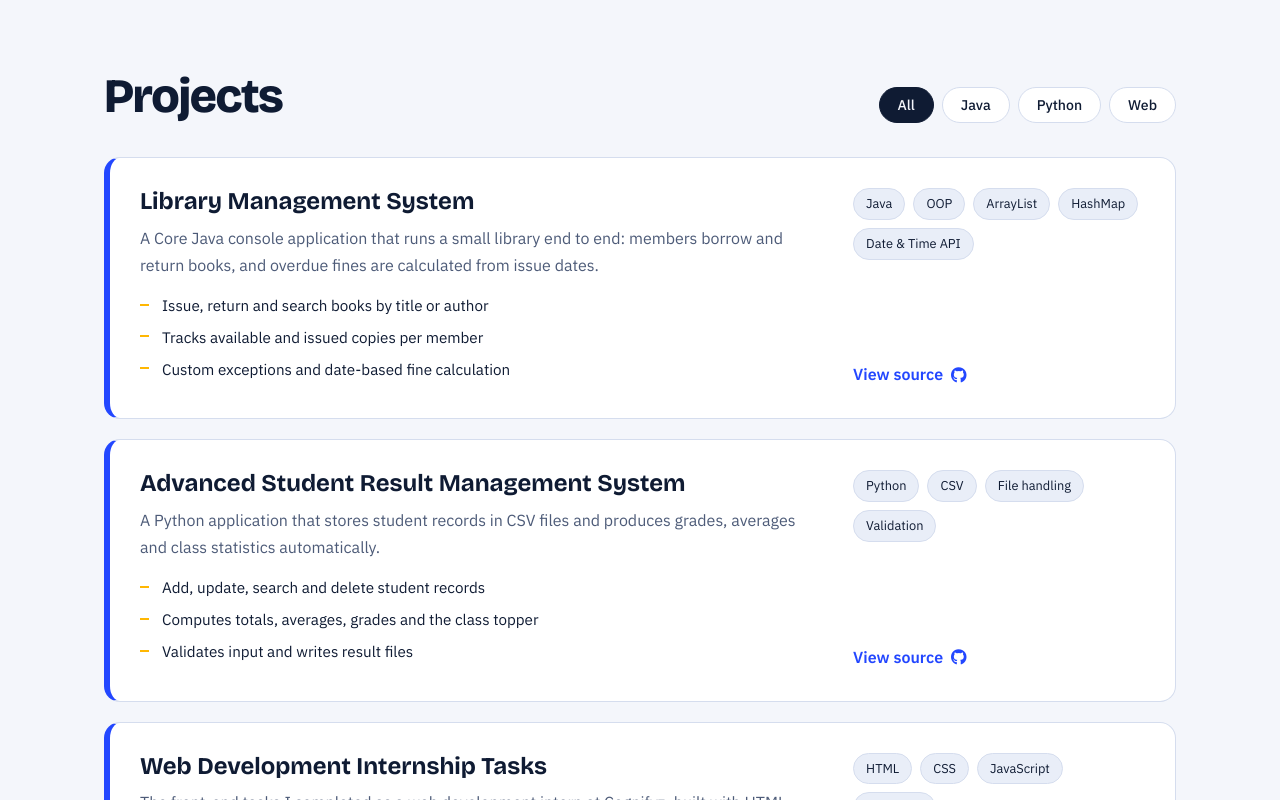
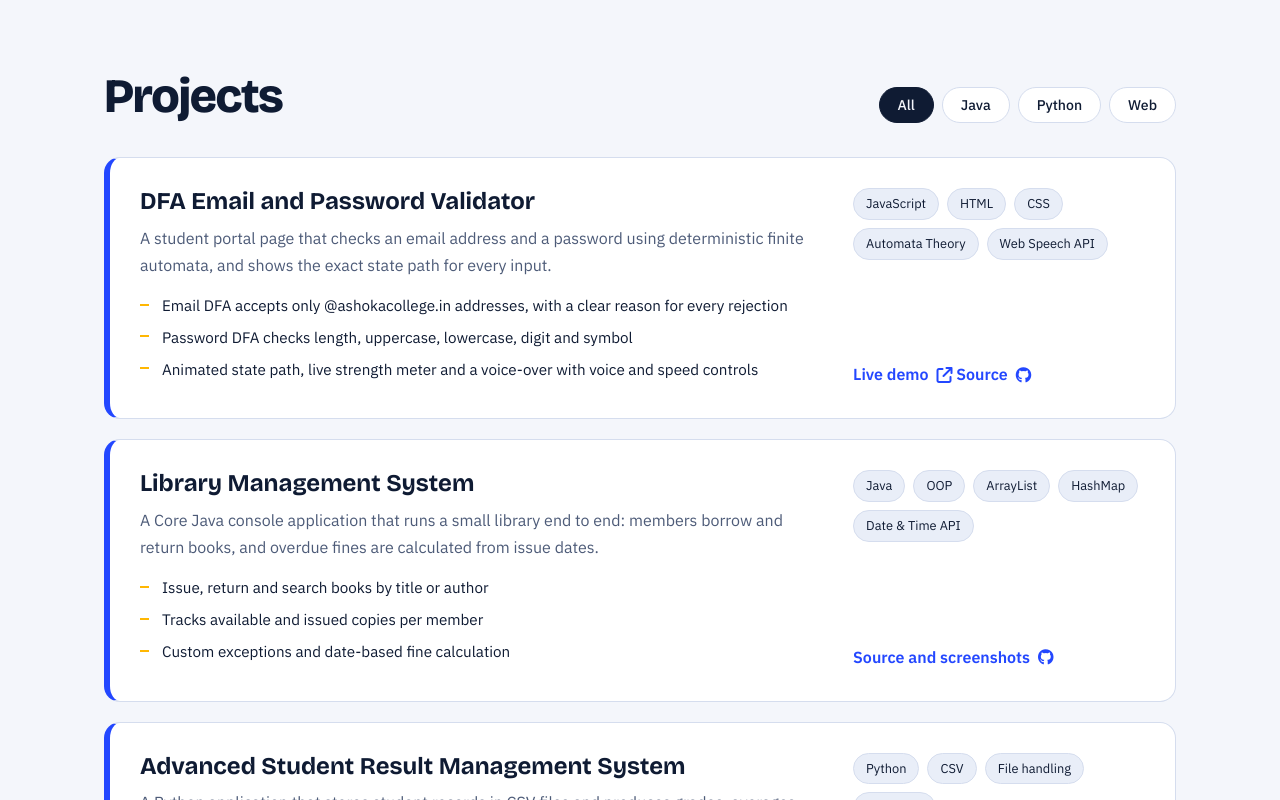
Before and after one commit to karupothulamalliswari3112/Portfolio, a plain HTML site: page index.html in a window 1280 px wide. Shown: the part 2000-2800 px from the top of the page. Drawn offline with nearby package versions, Linux system fonts and the light colour scheme.

Commit message:
index.html

```diff
--- a/index.html
+++ b/index.html
@@ -84,7 +84,7 @@
       <p>I'm focused on Java, Python and data structures and algorithms, and I enjoy turning a vague problem into clear, working code. As a third-year student, I'm looking for an internship where I can work on production code, receive code reviews and take ownership of a small feature.</p>
       <ul class="facts">
         <li><strong>8.72</strong><span>CGPA</span></li>
-        <li><strong>3</strong><span>Public projects</span></li>
+        <li><strong>4</strong><span>Public projects</span></li>
         <li><strong>1</strong><span>Internship completed</span></li>
         <li><strong>2028</strong><span>Graduation</span></li>
       </ul>
@@ -117,6 +117,25 @@
     </div>
 
     <div class="projects">
+      <article class="proj" data-cat="web">
+        <div class="proj-main">
+          <h3>DFA Email and Password Validator</h3>
+          <p>A student portal page that checks an email address and a password using deterministic finite automata, and shows the exact state path for every input.</p>
+          <ul class="bullets">
+            <li>Email DFA accepts only @ashokacollege.in addresses, with a clear reason for every rejection</li>
+            <li>Password DFA checks length, uppercase, lowercase, digit and symbol</li>
+            <li>Animated state path, live strength meter and a voice-over with voice and speed controls</li>
+          </ul>
+        </div>
+        <div class="proj-side">
+          <div class="tags"><span>JavaScript</span><span>HTML</span><span>CSS</span><span>Automata Theory</span><span>Web Speech API</span></div>
+          <div class="links">
+            <a class="link" href="https://karupothulamalliswari3112.github.io/DFA-Email-Password-Validator/" target="_blank" rel="noopener noreferrer">Live demo <i class="fas fa-arrow-up-right-from-square"></i></a>
+            <a class="link" href="https://github.com/karupothulamalliswari3112/DFA-Email-Password-Validator" target="_blank" rel="noopener noreferrer">Source <i class="fab fa-github"></i></a>
+          </div>
+        </div>
+      </article>
+
       <article class="proj" data-cat="java">
         <div class="proj-main">
           <h3>Library Management System</h3>
@@ -129,7 +148,9 @@
         </div>
         <div class="proj-side">
           <div class="tags"><span>Java</span><span>OOP</span><span>ArrayList</span><span>HashMap</span><span>Date & Time API</span></div>
-          <a class="link" href="https://github.com/karupothulamalliswari3112/Library-Management-System" target="_blank" rel="noopener noreferrer">View source <i class="fab fa-github"></i></a>
+          <div class="links">
+            <a class="link" href="https://github.com/karupothulamalliswari3112/Library-Management-System" target="_blank" rel="noopener noreferrer">Source and screenshots <i class="fab fa-github"></i></a>
+          </div>
         </div>
       </article>
 
@@ -145,24 +166,31 @@
         </div>
         <div class="proj-side">
           <div class="tags"><span>Python</span><span>CSV</span><span>File handling</span><span>Validation</span></div>
-          <a class="link" href="https://github.com/karupothulamalliswari3112/Advanced-Student-Result-Management-System" target="_blank" rel="noopener noreferrer">View source <i class="fab fa-github"></i></a>
+          <div class="links">
+            <a class="link" href="https://github.com/karupothulamalliswari3112/Advanced-Student-Result-Management-System" target="_blank" rel="noopener noreferrer">Source and screenshots <i class="fab fa-github"></i></a>
+          </div>
         </div>
       </article>
 
       <article class="proj" data-cat="web">
         <div class="proj-main">
-          <h3>Web Development Internship Tasks</h3>
-          <p>The front-end tasks I completed as a web development intern at Cognifyz, built with HTML, CSS, JavaScript and Bootstrap.</p>
+          <h3>Cognifyz Internship Web Tasks</h3>
+          <p>Four front-end tasks across two levels from my web development internship, each with its own live demo.</p>
           <ul class="bullets">
-            <li>Responsive pages styled with CSS and Bootstrap</li>
-            <li>Interactive behaviour written in JavaScript</li>
+            <li>Basic page with navigation, image and form, and a JavaScript page with a colour changer, greeting and calculator</li>
+            <li>Bootstrap 5 responsive cards and a Flexbox website with a hamburger menu</li>
           </ul>
         </div>
         <div class="proj-side">
           <div class="tags"><span>HTML</span><span>CSS</span><span>JavaScript</span><span>Bootstrap</span></div>
-          <a class="link" href="https://github.com/karupothulamalliswari3112/Cognifyz-Web-Development-Internship" target="_blank" rel="noopener noreferrer">View source <i class="fab fa-github"></i></a>
+          <div class="links">
+            <a class="link" href="https://karupothulamalliswari3112.github.io/Cognifyz-Web-Development-Internship/" target="_blank" rel="noopener noreferrer">Live demos <i class="fas fa-arrow-up-right-from-square"></i></a>
+            <a class="link" href="https://github.com/karupothulamalliswari3112/Cognifyz-Web-Development-Internship" target="_blank" rel="noopener noreferrer">Source <i class="fab fa-github"></i></a>
+          </div>
         </div>
       </article>
+
+      <p class="more">More: <a class="link" href="https://github.com/karupothulamalliswari3112/Java-Practice" target="_blank" rel="noopener noreferrer">Java-Practice, my day-by-day Java programs <i class="fab fa-github"></i></a></p>
     </div>
   </div>
 </section>
@@ -176,7 +204,7 @@
         <h3>Web Development Intern</h3>
         <p class="org">Cognifyz IT Solutions Pvt. Ltd.</p>
         <p>Built and styled web pages with HTML, CSS and JavaScript, working through assigned tasks and delivering them on schedule. This is the work I want to grow into larger, team-based projects.</p>
-        <a class="link" href="https://github.com/karupothulamalliswari3112/Cognifyz-Web-Development-Internship" target="_blank" rel="noopener noreferrer">See the internship work <i class="fas fa-arrow-up-right-from-square"></i></a>
+        <a class="link" href="https://karupothulamalliswari3112.github.io/Cognifyz-Web-Development-Internship/" target="_blank" rel="noopener noreferrer">See the live internship work <i class="fas fa-arrow-up-right-from-square"></i></a>
       </div>
     </div>
   </div>
```
